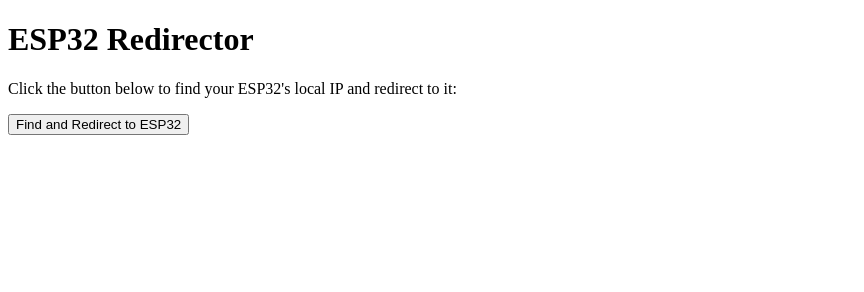
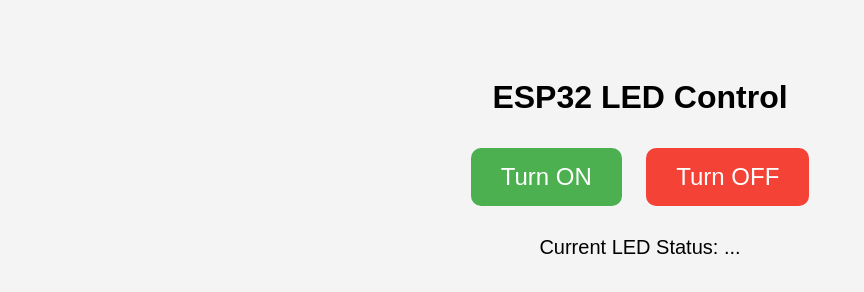
Before and after one commit to ashishamirneni/relay-control, a plain HTML site: page index.html in a window 1280 px wide. Shown: the whole page, without its empty margins (0-864 px from the left). Drawn offline with Linux system fonts and the light colour scheme; no server answers.

Commit message:
Update index.html

```diff
--- a/index.html
+++ b/index.html
@@ -1,44 +1,68 @@
 <!DOCTYPE html>
-<html lang="en">
+<html>
 <head>
-    <meta charset="UTF-8">
-    <meta name="viewport" content="width=device-width, initial-scale=1.0">
-    <title>ESP32 Redirect</title>
-    <script>
-        // Function to try accessing the ESP32 by its IP address (192.168.0.x)
-        function redirectToESP32() {
-            // Use the IP range 192.168.0.x, assuming the ESP32 is somewhere in this range
-            const baseIP = "http://192.168.0.";
-            let found = false;
-
-            // Try each IP from 100 to 200 to find the ESP32
-            for (let i = 100; i <= 200; i++) {
-                let ip = baseIP + i;
-                fetch(ip + "/").then(response => {
-                    if (response.ok) {
-                        // If the ESP32 responds, redirect to the correct IP
-                        window.location.href = ip;
-                        found = true;
-                    }
-                }).catch(() => {
-                    // If the IP doesn't respond, continue checking the next one
-                    return;
-                });
-
-                // Stop checking if we have found the correct IP
-                if (found) break;
-            }
-
-            // If no response is found
-            if (!found) {
-                alert("ESP32 not found on the local network.");
-            }
-        }
-    </script>
+  <meta charset="UTF-8">
+  <title>LED Control</title>
+  <style>
+    body {
+      font-family: Arial, sans-serif;
+      text-align: center;
+      background: #f4f4f4;
+      padding-top: 50px;
+    }
+    button {
+      font-size: 24px;
+      padding: 15px 30px;
+      margin: 10px;
+      border: none;
+      border-radius: 10px;
+      cursor: pointer;
+    }
+    .on { background-color: #4CAF50; color: white; }
+    .off { background-color: #f44336; color: white; }
+    .status {
+      margin-top: 20px;
+      font-size: 20px;
+    }
+  </style>
 </head>
 <body>
-    <h1>ESP32 Redirector</h1>
-    <p>Click the button below to find your ESP32's local IP and redirect to it:</p>
-    <button onclick="redirectToESP32()">Find and Redirect to ESP32</button>
+
+  <h1>ESP32 LED Control</h1>
+
+  <button class="on" onclick="setLED(1)">Turn ON</button>
+  <button class="off" onclick="setLED(0)">Turn OFF</button>
+
+  <div class="status" id="status">Current LED Status: ...</div>
+
+  <script src="https://www.gstatic.com/firebasejs/8.10.1/firebase-app.js"></script>
+  <script src="https://www.gstatic.com/firebasejs/8.10.1/firebase-database.js"></script>
+  <script>
+    // 🔧 Replace with your Firebase config:
+    const firebaseConfig = {
+      apiKey: "YOUR_API_KEY",
+      authDomain: "YOUR_PROJECT.firebaseapp.com",
+      databaseURL: "https://YOUR_PROJECT.firebaseio.com",
+      projectId: "YOUR_PROJECT",
+      storageBucket: "YOUR_PROJECT.appspot.com",
+      messagingSenderId: "SENDER_ID",
+      appId: "APP_ID"
+    };
+
+    firebase.initializeApp(firebaseConfig);
+    const db = firebase.database();
+    const statusEl = document.getElementById("status");
+
+    // Write to /ledStatus
+    function setLED(state) {
+      db.ref("ledStatus").set(state);
+    }
+
+    // Listen to /ledStatus changes
+    db.ref("ledStatus").on("value", (snapshot) => {
+      const value = snapshot.val();
+      statusEl.textContent = "Current LED Status: " + value;
+    });
+  </script>
 </body>
 </html>
```
